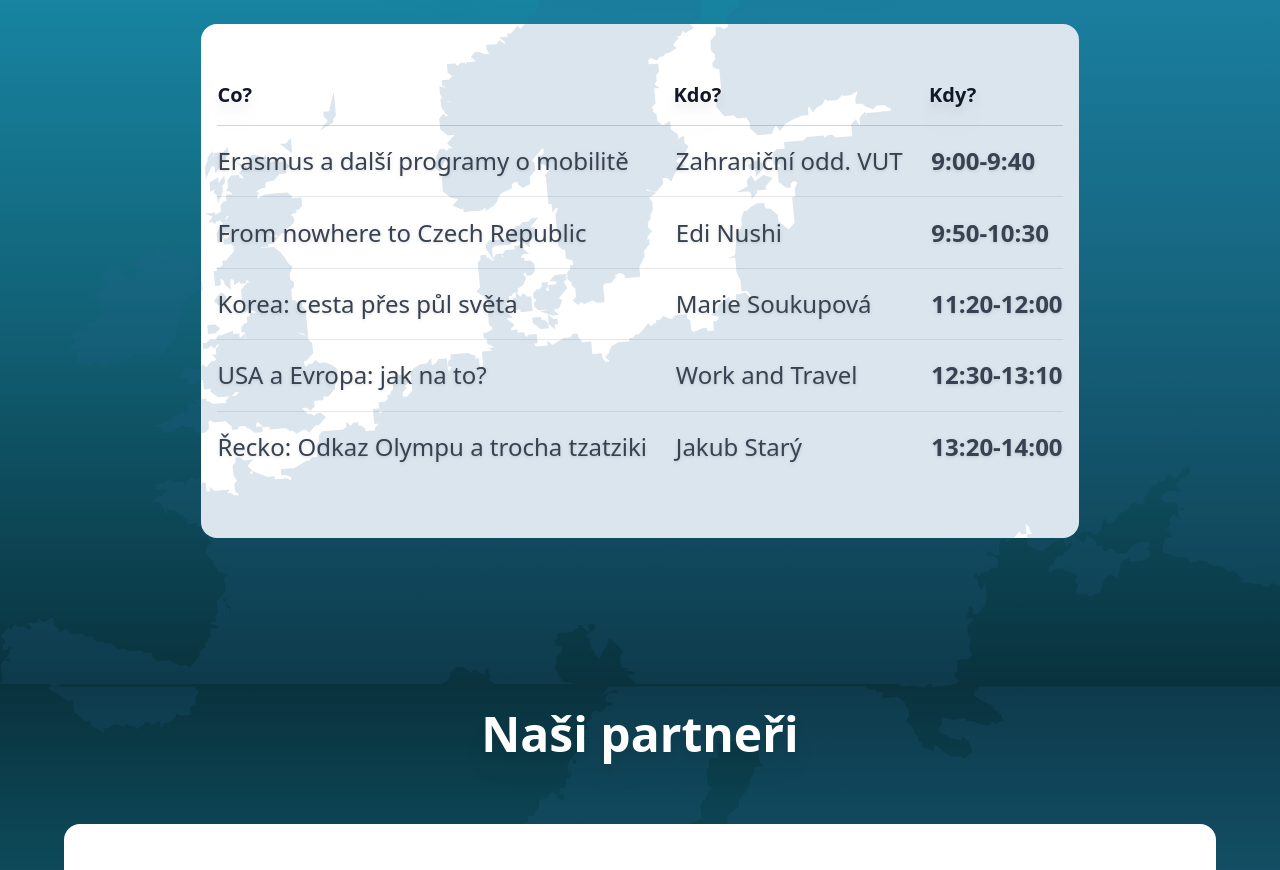
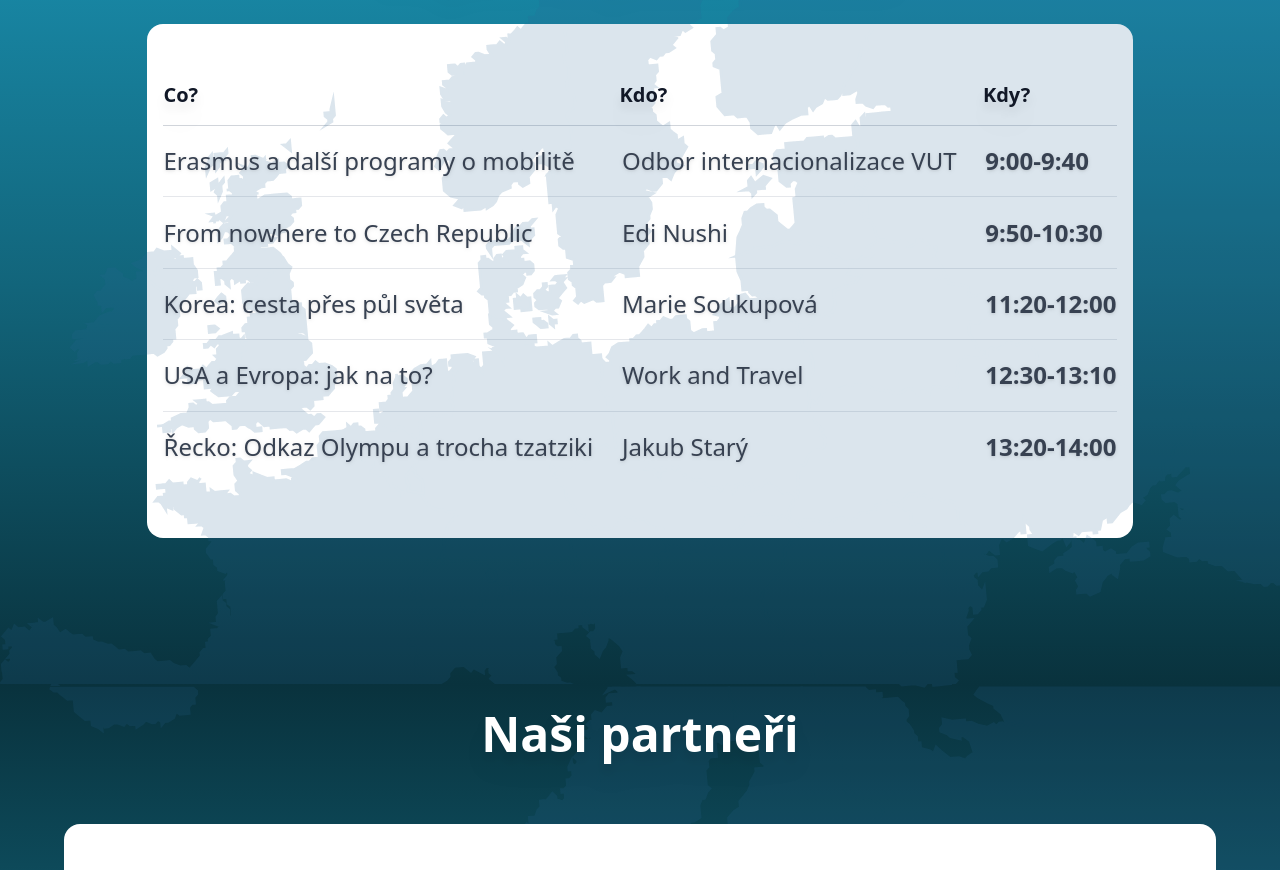
Before and after one commit to esnvutbrno/movineurope.cz, a Nuxt app: page / in a window 1280 px wide. Shown: the part 2800-3670 px from the top of the page. Built offline with nearby package versions, Linux system fonts and the light colour scheme.

Commit message:
fix: VUT IRO

```diff
--- a/pages/index.vue
+++ b/pages/index.vue
@@ -178,7 +178,7 @@
           ">
           <tr>
             <td>Erasmus a další programy o mobilitě</td>
-            <td>Zahraniční odd. VUT</td>
+            <td>Odbor internacionalizace VUT</td>
             <td>9:00-9:40</td>
           </tr>
           <tr>
```
